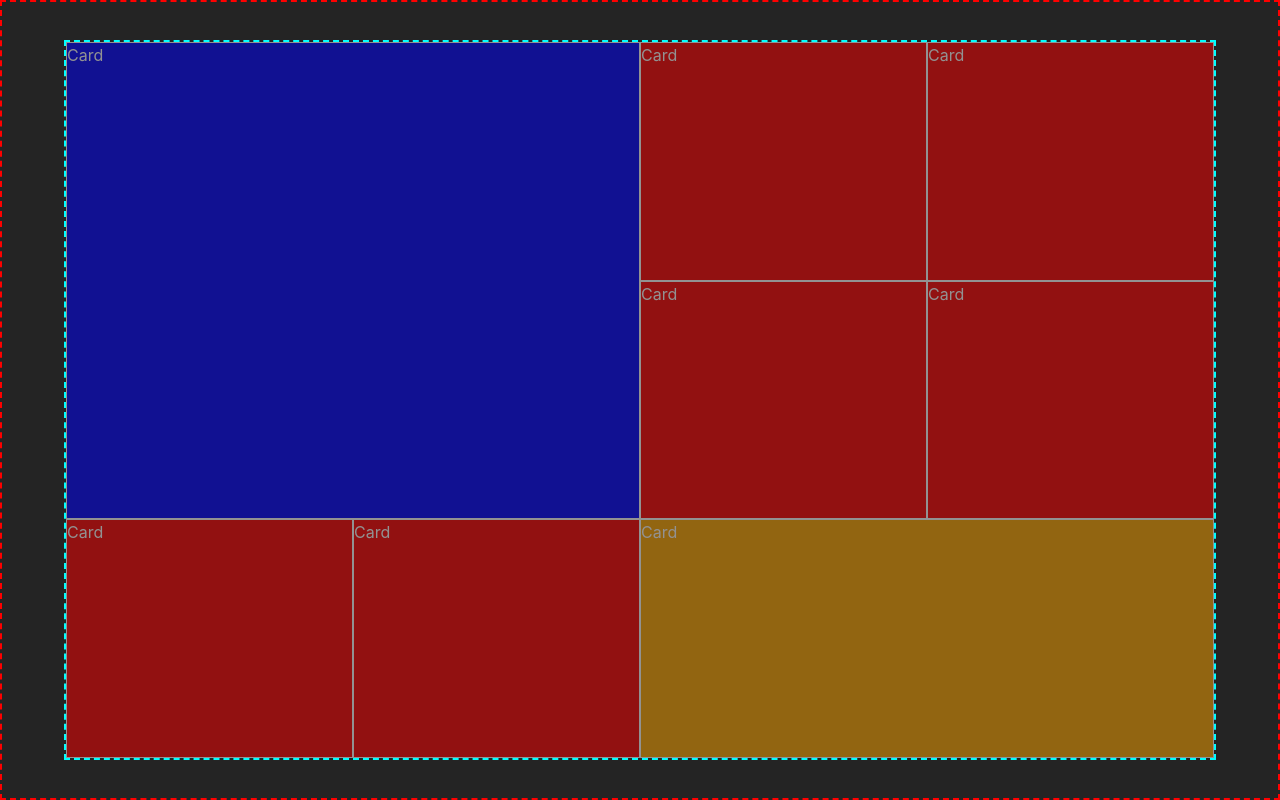
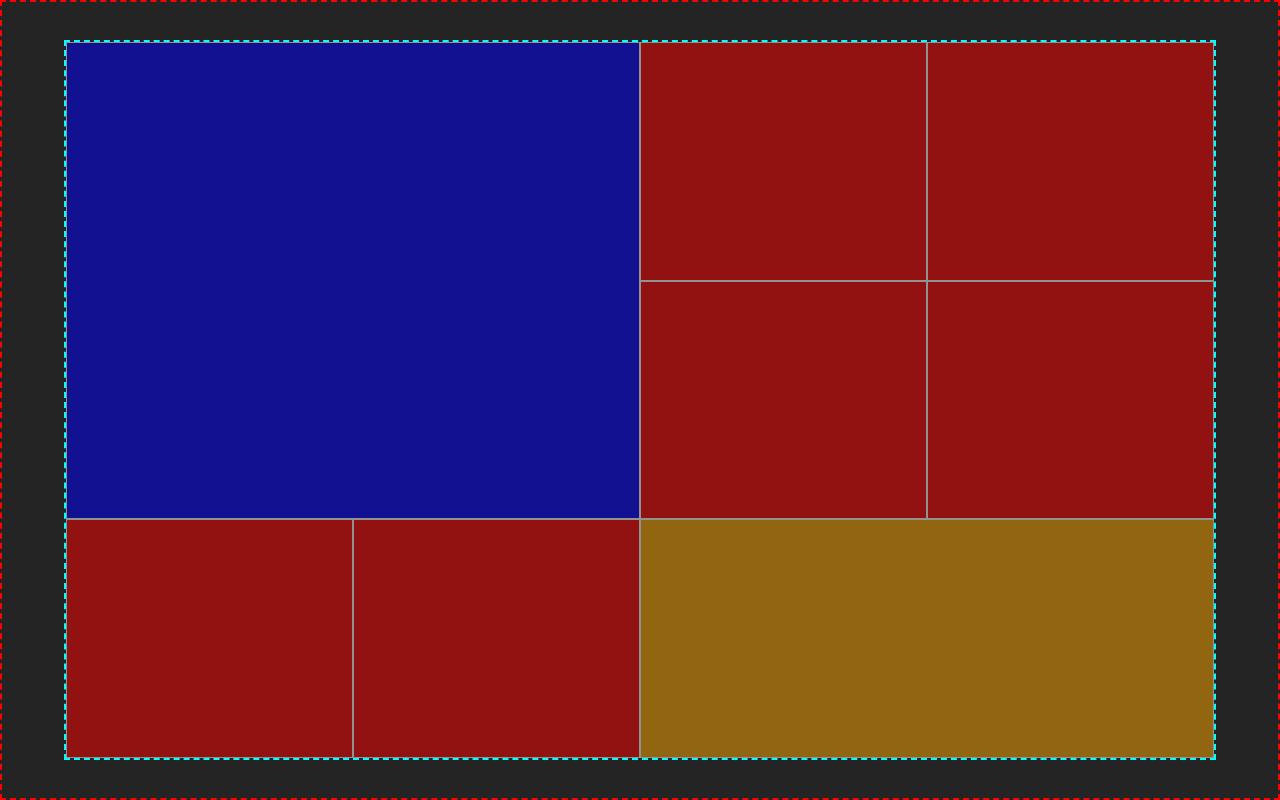
Before and after one commit to HarikrishnanYPR1707/Image-Gallery, a React (Vite) app: page / in a window 1280 px wide. Built offline with nearby package versions, Linux system fonts and the light colour scheme.

Commit message:
Added image and division section

```diff
--- a/src/components/ImageContainerCard/ImageContainerCard.jsx
+++ b/src/components/ImageContainerCard/ImageContainerCard.jsx
@@ -2,7 +2,14 @@ import React from "react";
 import styles from "./style.module.css";
 
 const ImageContainerCard = ({ styles }) => {
-  return <div className={styles}>Card</div>;
+  return (
+    <div className={styles}>
+      {/* image  */}
+      <img src="" alt="" />
+      {/* black gradient division */}
+      <div className=""></div>
+    </div>
+  );
 };
 
 export default ImageContainerCard;
```
